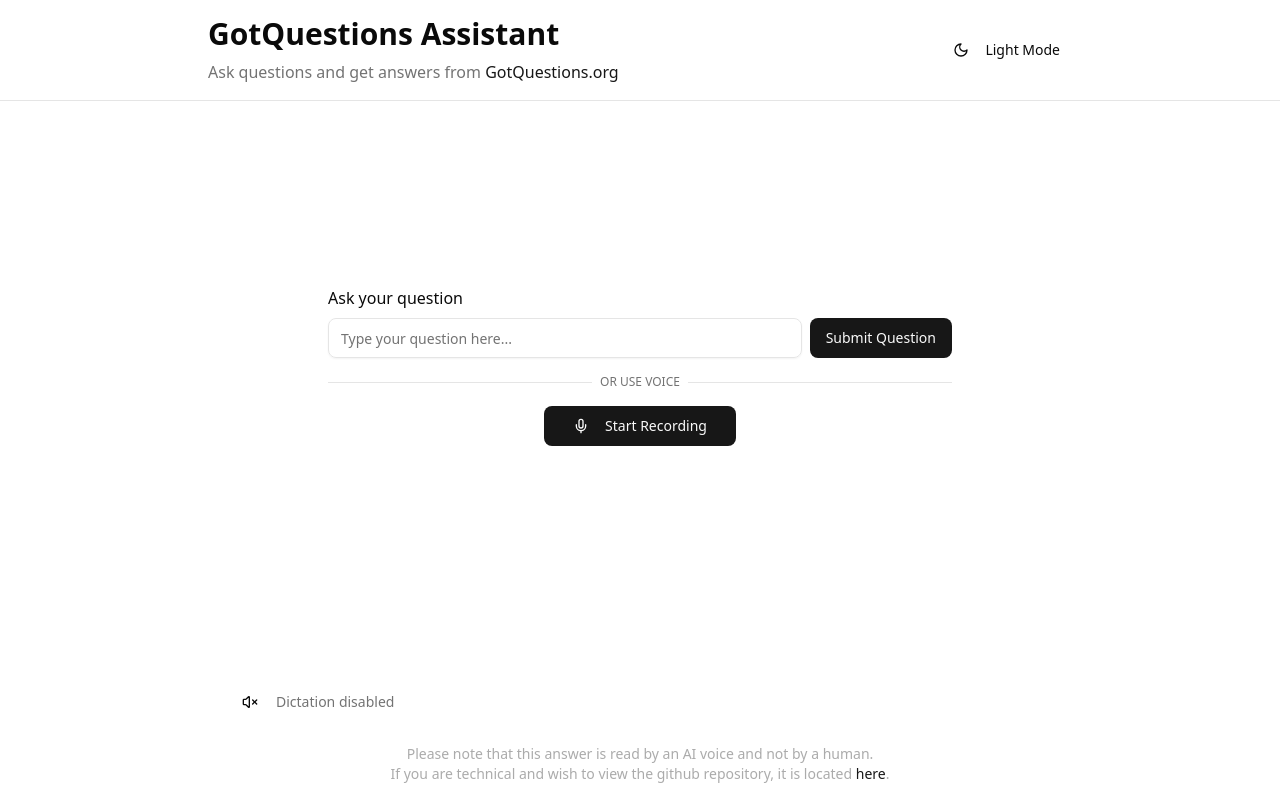
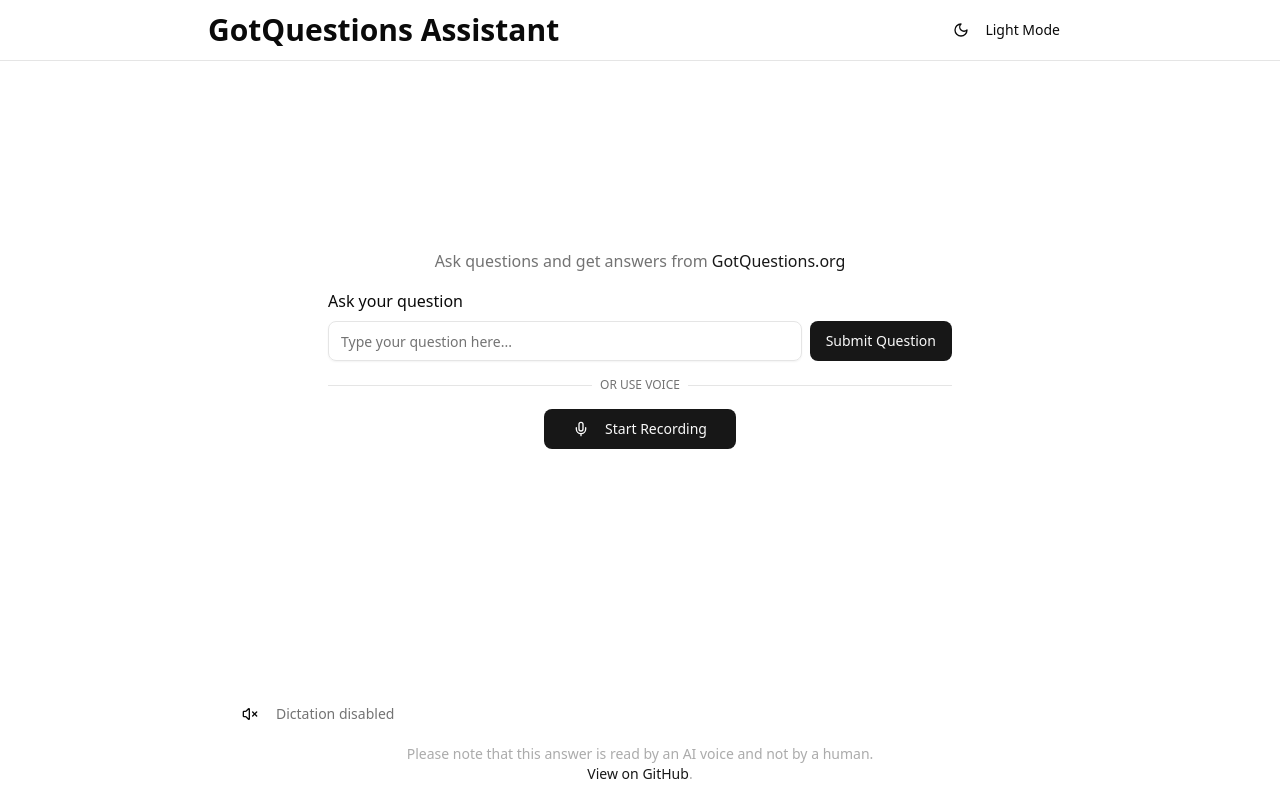
Before and after one commit to westbrookc16/gotquestions-web, a Next.js app: page / in a window 1280 px wide. Built offline with nearby package versions, Linux system fonts and the light colour scheme.

Commit message:
Merged changes that Olly made.

```diff
--- a/app/components/QuestionInput.tsx
+++ b/app/components/QuestionInput.tsx
@@ -23,9 +23,16 @@
   updateQuestion: (text: string) => void;
   setIsLoading: (loading: boolean) => void;
   isLoading: boolean;
+  showSubHeading?: boolean;
 }
 
-export default function QuestionInput({ onSubmit, updateQuestion, setIsLoading, isLoading }: QuestionInputProps) {
+export default function QuestionInput({
+  showSubHeading,
+  onSubmit,
+  updateQuestion,
+  setIsLoading,
+  isLoading,
+}: QuestionInputProps) {
   const form = useForm<z.infer<typeof formSchema>>({
     resolver: zodResolver(formSchema),
     defaultValues: {
@@ -35,11 +42,25 @@
 
   return (
     <div className="space-y-4">
+      {showSubHeading && (
+        <p className="text-muted-foreground text-center">
+          Ask questions and get answers from{" "}
+          <a
+            href="https://www.gotquestions.org/"
+            className="text-primary hover:underline"
+          >
+            GotQuestions.org
+          </a>
+        </p>
+      )}
       <Form {...form}>
-                <form onSubmit={form.handleSubmit((values) => {
+        <form
+          onSubmit={form.handleSubmit((values) => {
             onSubmit(values);
             form.reset({ question: "" });
-                })} className="space-y-4">
+          })}
+          className="space-y-4"
+        >
           <FormField
             control={form.control}
             name="question"
@@ -48,9 +69,18 @@
                 <FormLabel className="text-md">Ask your question</FormLabel>
                 <div className="flex flex-col sm:flex-row gap-2">
                   <FormControl>
-                                        <Input placeholder="Type your question here..." className="w-full rounded-md h-10" {...field} />
+                    <Input
+                      placeholder="Type your question here..."
+                      className="w-full rounded-md h-10"
+                      {...field}
+                    />
                   </FormControl>
-                                    <Button type="submit" className="w-full sm:w-auto rounded-md h-10">Submit Question</Button>
+                  <Button
+                    type="submit"
+                    className="w-full sm:w-auto rounded-md h-10"
+                  >
+                    Submit Question
+                  </Button>
                 </div>
                 <FormMessage />
               </FormItem>
@@ -64,12 +94,18 @@
           <div className="w-full border-t"></div>
         </div>
         <div className="relative flex justify-center text-xs uppercase">
-                    <span className="bg-card px-2 text-muted-foreground">Or use voice</span>
+          <span className="bg-card px-2 text-muted-foreground">
+            Or use voice
+          </span>
         </div>
       </div>
 
       <div className="flex justify-center">
-                <AudioRecording isLoading={isLoading} updateQuestion={updateQuestion} setIsLoading={setIsLoading} />
+        <AudioRecording
+          isLoading={isLoading}
+          updateQuestion={updateQuestion}
+          setIsLoading={setIsLoading}
+        />
       </div>
     </div>
   );
--- a/app/components/recordbutton.tsx
+++ b/app/components/recordbutton.tsx
@@ -69,12 +69,12 @@
           )}
         </span>
       </Button>
-      <div className="text-sm text-muted-foreground h-5">
-        {recording === "recording" && "Recording in progress..."}
-        {errorMessage && (
+
+      {errorMessage && (
+        <div className="text-sm text-muted-foreground h-5">
           <span className="text-destructive">{errorMessage}</span>
-        )}
-      </div>
+        </div>
+      )}
     </div>
   );
 };
--- a/app/page.tsx
+++ b/app/page.tsx
@@ -431,21 +431,10 @@
   return (
     <div className="h-screen flex flex-col overflow-hidden">
       <header className="sticky top-0 z-10 bg-background border-b">
-        <div className="container mx-auto px-4 py-4 max-w-4xl">
+        <div className="container mx-auto px-4 py-3 max-w-4xl">
           <div className="flex justify-between items-center">
             <div>
-              <h1 className="text-3xl font-bold mb-2">
-                GotQuestions Assistant
-              </h1>
-              <p className="text-muted-foreground">
-                Ask questions and get answers from{" "}
-                <a
-                  href="https://www.gotquestions.org/"
-                  className="text-primary hover:underline"
-                >
-                  GotQuestions.org
-                </a>
-              </p>
+              <h1 className="text-3xl font-bold">GotQuestions Assistant</h1>
             </div>
             <div className="flex items-center">
               <ThemeToggle />
@@ -491,6 +480,7 @@
               <div className="p-6 space-y-6 w-full max-w-2xl">
                 <div className="space-y-4">
                   <QuestionInput
+                    showSubHeading={true}
                     onSubmit={onSubmit}
                     updateQuestion={updateQuestion}
                     setIsLoading={setIsLoading}
@@ -503,7 +493,7 @@
         </div>
       </main>
 
-      <div className="container mx-auto px-10 py-4 max-w-4xl">
+      <div className="container mx-auto px-10 py-1 max-w-4xl">
         <div className="space-y-4">
           {(answer || messages.length > 0) && (
             <QuestionInput
@@ -526,18 +516,16 @@
       </div>
       <footer className="sticky bottom-0 bg-background ">
         <div className="container mx-auto px-4 py-2 mb-2 max-w-4xl">
-          <p className="text-sm text-muted-foreground/60 text-center">
+          <p className="text-xs sm:text-sm text-muted-foreground/60 text-center">
             Please note that this answer is read by an AI voice and not by a
             human.
           </p>
-          <p className="text-sm mv-2 text-muted-foreground/60 text-center">
-            If you are technical and wish to view the github repository, it is
-            located{" "}
+          <p className="text-xs sm:text-sm mv-2 text-muted-foreground/60 text-center">
             <a
               href="https://github.com/westbrookc16/gotquestions-web"
               className="text-primary hover:underline"
             >
-              here
+              View on GitHub
             </a>
             .
           </p>
```
Lines whose indentation alone changed are shown as unchanged.
